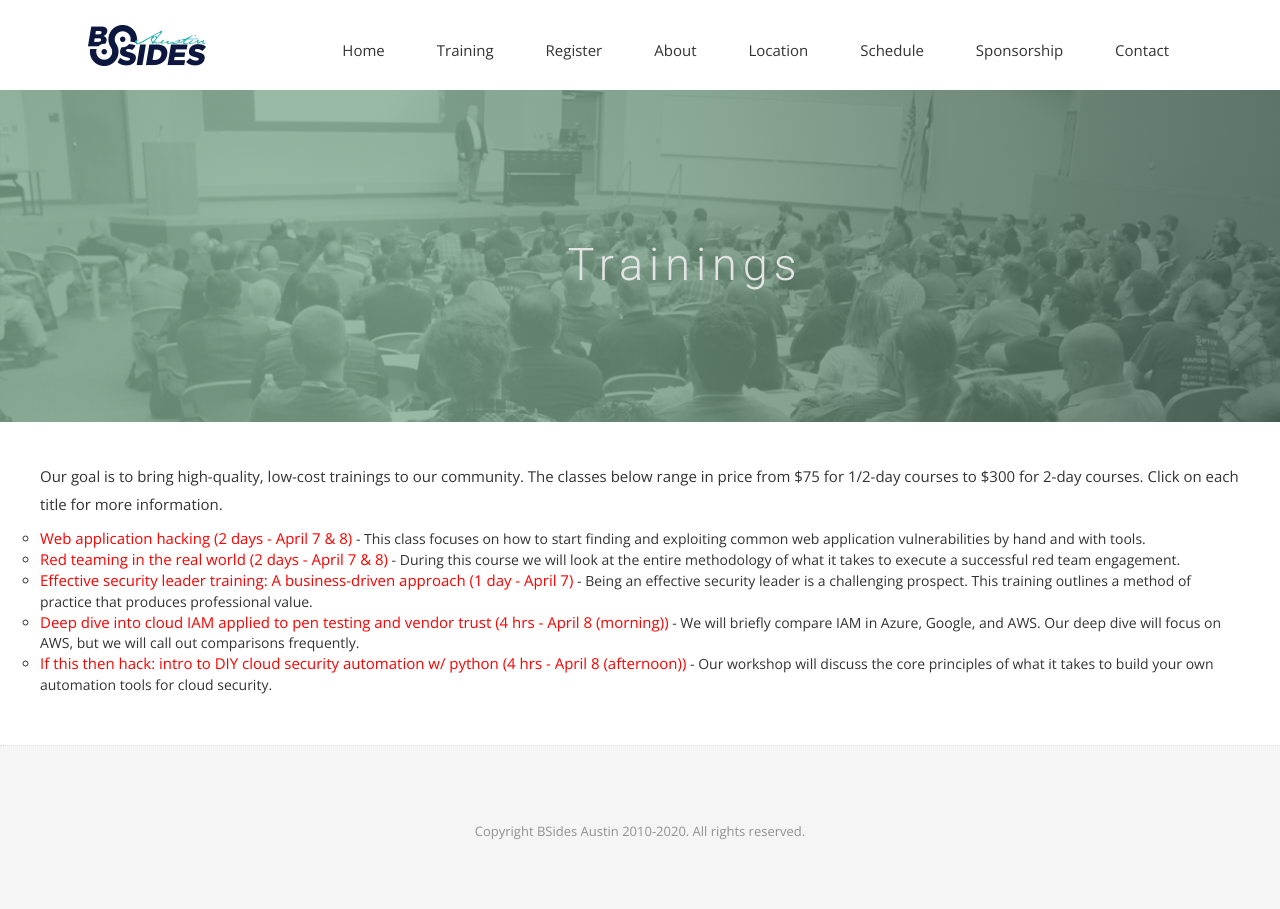
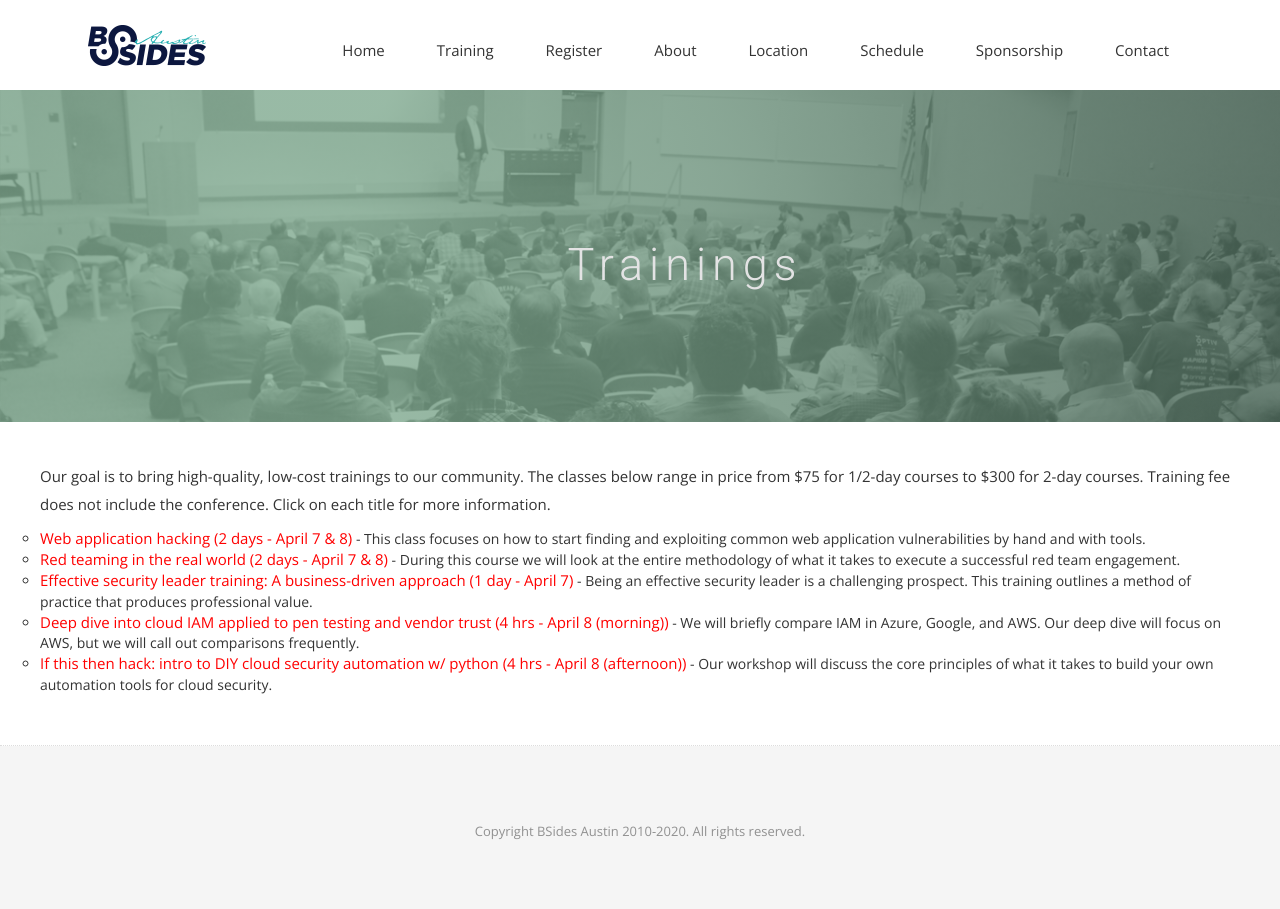
Before and after one commit to bsidesaustin/test, a Jekyll site: the page built from training.html, in a window 1280 px wide. Built offline with Jekyll 4.4.1, drawn with Linux system fonts in a browser that asks for light colours; nearby versions of some CDN libraries; some web fonts are replaced.

Commit message:
Update training.html

```diff
--- a/training.html
+++ b/training.html
@@ -21,7 +21,7 @@
 
 <div class="post-area">
 
-    <p>Our goal is to bring high-quality, low-cost trainings to our community. The classes below range in price from $75 for 1/2-day courses to $300 for 2-day courses. Click on each title for more information.</p>
+    <p>Our goal is to bring high-quality, low-cost trainings to our community. The classes below range in price from $75 for 1/2-day courses to $300 for 2-day courses. Training fee does not include the conference. Click on each title for more information.</p>
 
      <p><ul>
     <li><a href="https://www.eventbrite.com/e/web-application-hacking-2-days-tickets-97673705683" target="_blank">Web application hacking (2 days - April 7 & 8)</a> - This class focuses on how to start finding and exploiting common web application vulnerabilities by hand and with tools.</li>
```
